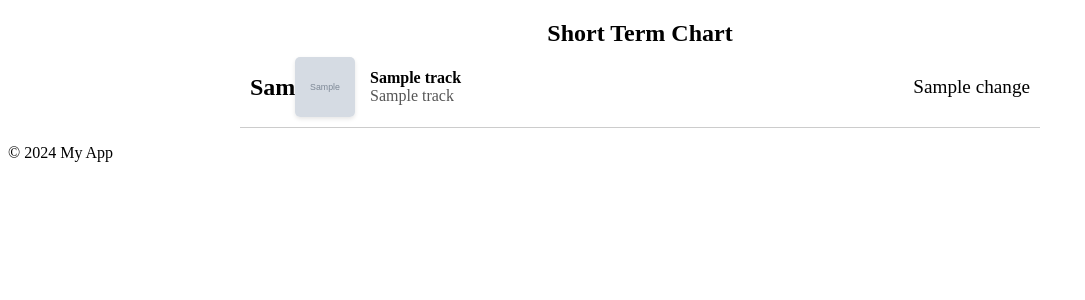
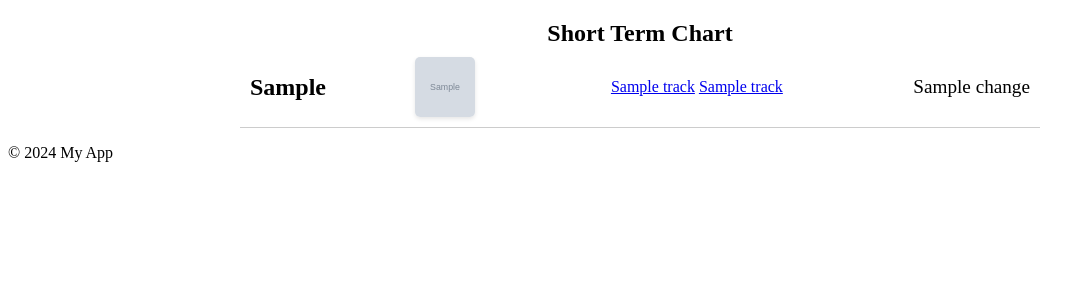
Before and after one commit to averelli/spotify-stats, a Flask app: page /top_tracks in a window 1280 px wide. Shown: the part 89-389 px from the top of the page, without its empty margins (0-1085 px from the left). Run offline with Flask 3, Linux system fonts and the light colour scheme; grey boxes marked "Sample" are stand-in pictures; a database or web service that is not in the repository returns one stand-in record (values such as "Sample title").

Commit message:
Add urls to track and artists pages

```diff
--- a/web/templates/_chart_display.html
+++ b/web/templates/_chart_display.html
@@ -7,8 +7,9 @@
                 <div class="image-container">
                     <img src="{{ item.cover_art_url }}" alt="{{ item.title }} album art" loading="lazy">
                 </div>
-                <div class="song-details">
-                    <span class="song-name">{{ item.title }}</span> <span class="artist-name">{{ item.artist_name }}</span>
+                <div class="item-details">
+                    <a href="/tracks/{{ item.track_id if chart_type == 'tracks' else item.artist_id }}" class="item-name">{{ item.title }}</a>
+                    <a href="/artists/{{ item.artist_id }}" class="item-details">{{ item.artist_name }}</a>
                 </div>
                 {% if item.change is defined %}
                 <div class="change" style="color: {% if '+' in item.change %} green {% elif '-' in item.change %} red {% else %} black {% endif %};">
```
